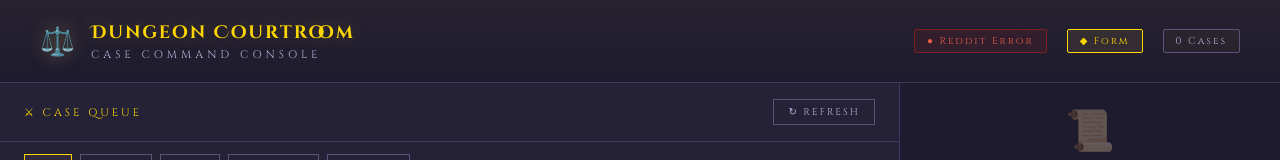
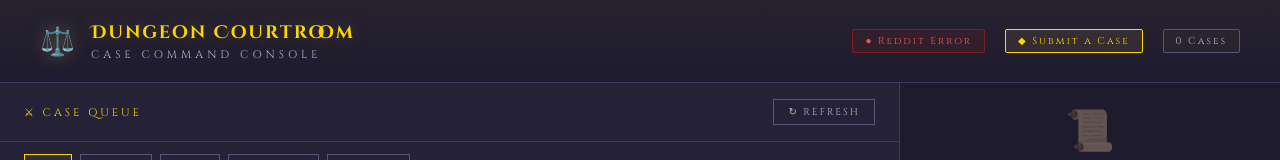
Before and after one commit to cbw29512/dungeoncourtroom, a plain HTML site: page index.html in a window 1280 px wide. Shown: the top 160 px of the page. Drawn offline with Linux system fonts and the light colour scheme; no server answers; a web font is replaced by a local one.

Commit message:
add form link to header

```diff
--- a/index.html
+++ b/index.html
@@ -549,7 +549,7 @@
   </div>
   <div class="status-bar">
     <div class="status-pill reddit" id="reddit-status">● Reddit</div>
-    <div class="status-pill form" id="form-status">◆ Form</div>
+    <a href="https://forms.gle/RjjLU9ET2a6xm9727" target="_blank" class="status-pill form" style="text-decoration:none;cursor:pointer;">◆ Submit a Case</a>
     <div class="status-pill queue" id="queue-count">0 Cases</div>
   </div>
 </header>
```
